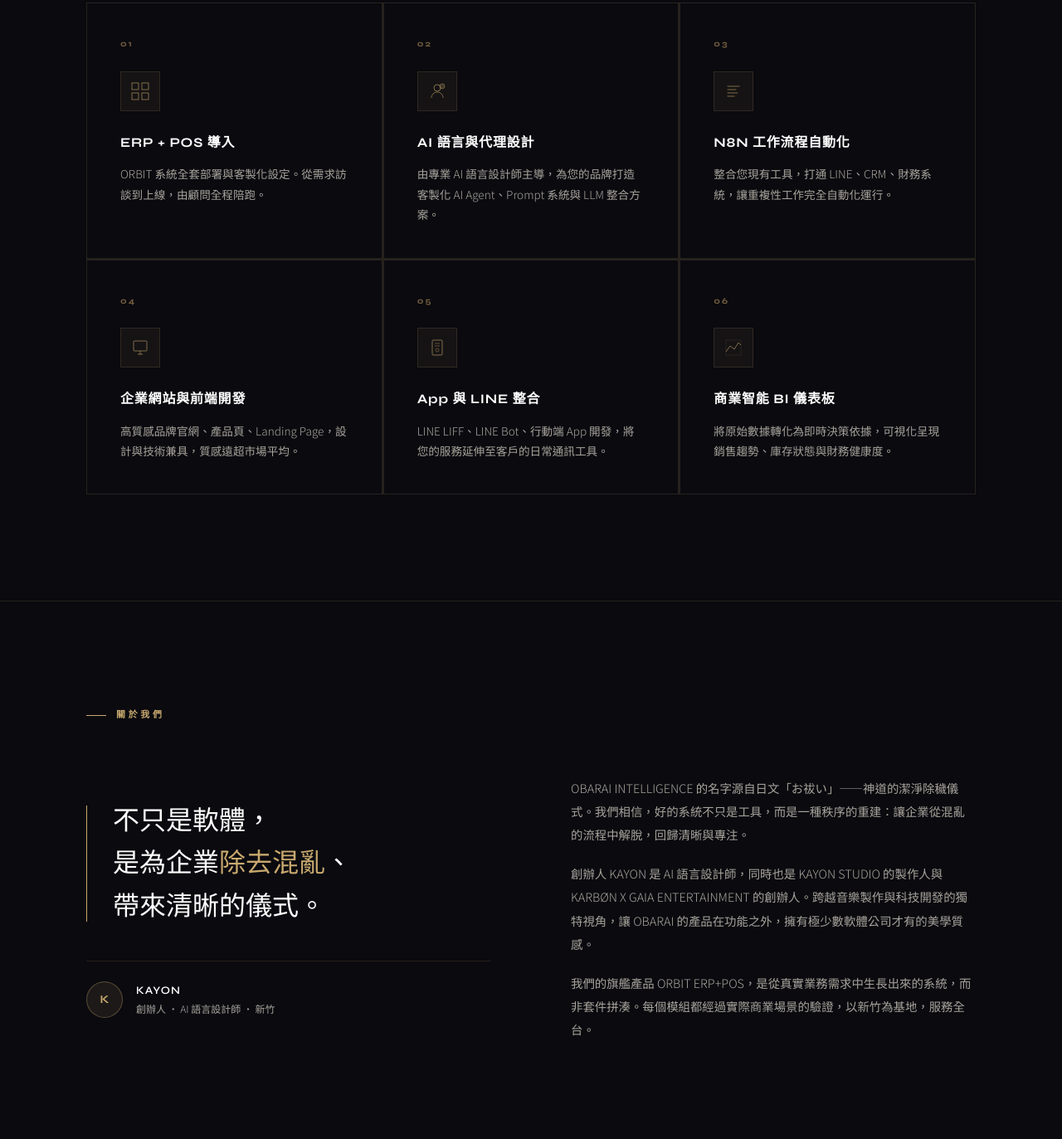
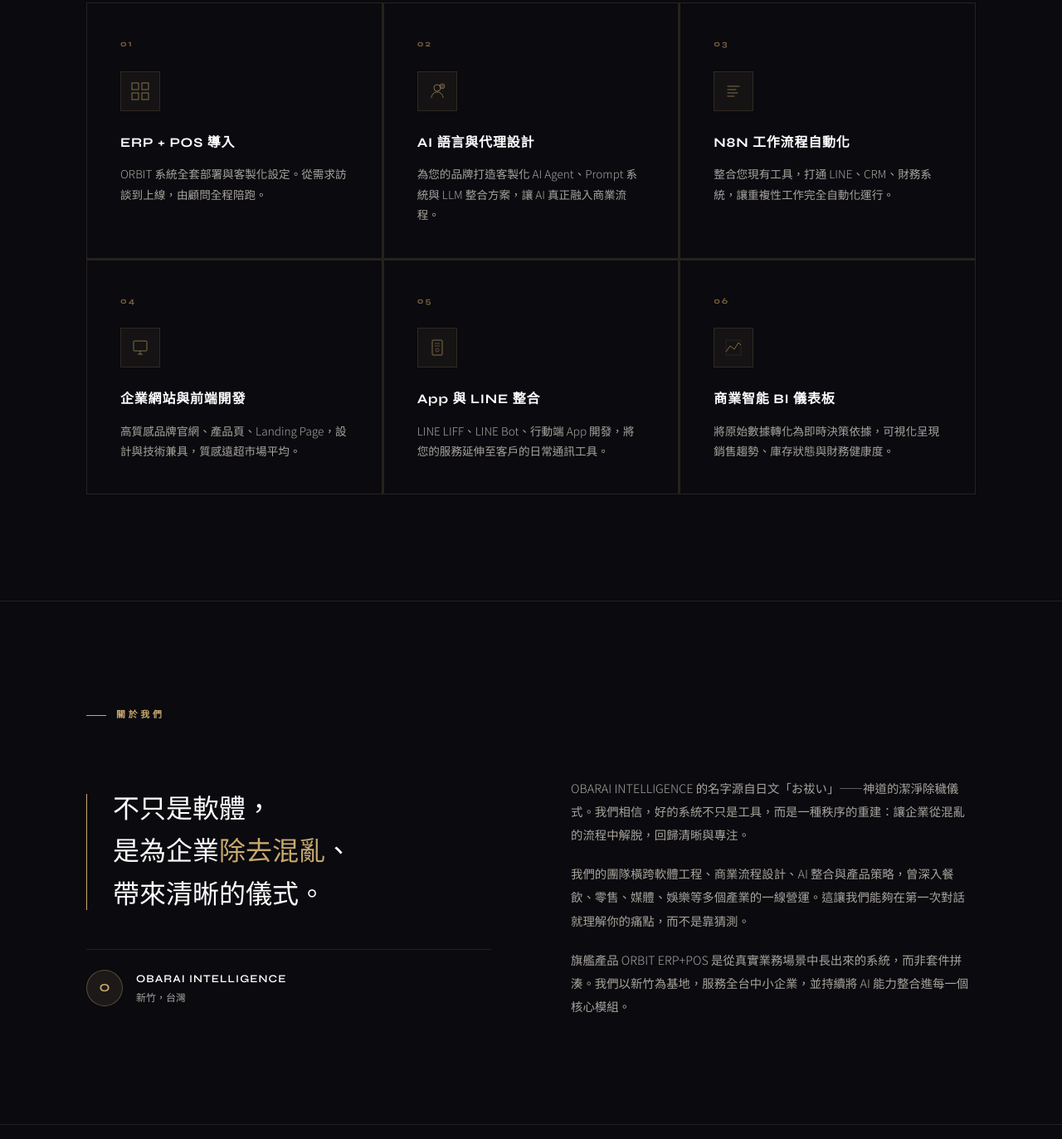
Before and after one commit to kayon-hub/obarai-site, a plain HTML site: page index.html in a window 1280 px wide. Shown: the part 2307-3680 px from the top of the page at 83% size. Drawn offline with Linux system fonts and the light colour scheme.

Commit message:
Rewrite about section as strong team profile, remove personal founder references

```diff
--- a/index.html
+++ b/index.html
@@ -4,7 +4,7 @@
 <meta charset="UTF-8">
 <meta name="viewport" content="width=device-width, initial-scale=1.0">
 <title>OBARAI INTELLIGENCE | ERP・POS・AI 整合解決方案</title>
-<meta name="description" content="OBARAI INTELLIGENCE — 為企業提供 ERP、POS、AI 整合、軟體設計與自動化解決方案。由 AI 語言設計師主導，質感超越同級。">
+<meta name="description" content="OBARAI INTELLIGENCE — 為企業提供 ERP、POS、AI 整合、軟體設計與自動化解決方案。">
 <link rel="preconnect" href="https://fonts.googleapis.com">
 <link rel="preconnect" href="https://fonts.gstatic.com" crossorigin>
 <link href="https://fonts.googleapis.com/css2?family=Noto+Serif+JP:wght@300;400;600&family=Syne:wght@400;500;600;700;800&family=Noto+Sans+TC:wght@300;400;500&display=swap" rel="stylesheet">
@@ -1013,7 +1013,7 @@
           <svg class="service-icon" viewBox="0 0 22 22" fill="none"><circle cx="11" cy="7" r="4" stroke="#c8a96e" stroke-width="0.75"/><path d="M4 19c0-3.87 3.13-7 7-7s7 3.13 7 7" stroke="#c8a96e" stroke-width="0.75" fill="none"/><circle cx="17" cy="5" r="3" fill="#c8a96e" fill-opacity="0.3" stroke="#c8a96e" stroke-width="0.5"/></svg>
         </div>
         <div class="service-name">AI 語言與代理設計</div>
-        <div class="service-desc">由專業 AI 語言設計師主導，為您的品牌打造客製化 AI Agent、Prompt 系統與 LLM 整合方案。</div>
+        <div class="service-desc">為您的品牌打造客製化 AI Agent、Prompt 系統與 LLM 整合方案，讓 AI 真正融入商業流程。</div>
       </div>
 
       <div class="service-card" style="background: var(--ink);">
@@ -1068,10 +1068,10 @@
           帶來清晰的儀式。
         </blockquote>
         <div class="philosophy-sig">
-          <div class="sig-avatar">K</div>
+          <div class="sig-avatar">O</div>
           <div class="sig-info">
-            <div class="sig-name">KAYON</div>
-            <div class="sig-title">創辦人 · AI 語言設計師 · 新竹</div>
+            <div class="sig-name">OBARAI INTELLIGENCE</div>
+            <div class="sig-title">新竹，台灣</div>
           </div>
         </div>
       </div>
@@ -1080,10 +1080,10 @@
           OBARAI INTELLIGENCE 的名字源自日文「お祓い」——神道的潔淨除穢儀式。我們相信，好的系統不只是工具，而是一種秩序的重建：讓企業從混亂的流程中解脫，回歸清晰與專注。
         </p>
         <p>
-          創辦人 KAYON 是 AI 語言設計師，同時也是 KAYON STUDIO 的製作人與 KARBØN X GAIA ENTERTAINMENT 的創辦人。跨越音樂製作與科技開發的獨特視角，讓 OBARAI 的產品在功能之外，擁有極少數軟體公司才有的美學質感。
+          我們的團隊橫跨軟體工程、商業流程設計、AI 整合與產品策略，曾深入餐飲、零售、媒體、娛樂等多個產業的一線營運。這讓我們能夠在第一次對話就理解你的痛點，而不是靠猜測。
         </p>
         <p>
-          我們的旗艦產品 ORBIT ERP+POS，是從真實業務需求中生長出來的系統，而非套件拼湊。每個模組都經過實際商業場景的驗證，以新竹為基地，服務全台。
+          旗艦產品 ORBIT ERP+POS 是從真實業務場景中長出來的系統，而非套件拼湊。我們以新竹為基地，服務全台中小企業，並持續將 AI 能力整合進每一個核心模組。
         </p>
       </div>
     </div>
```
